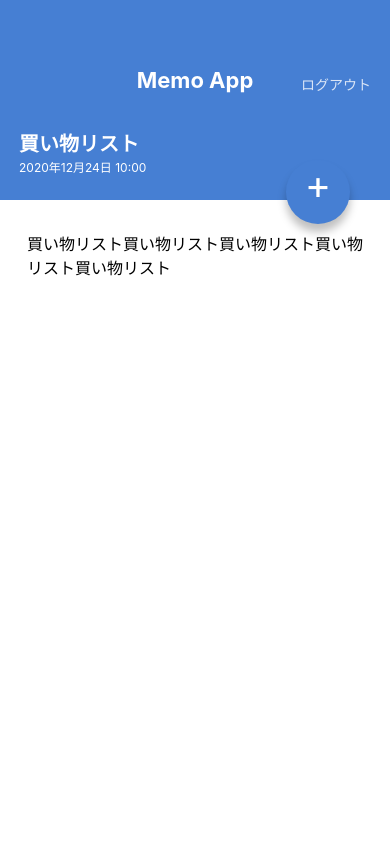
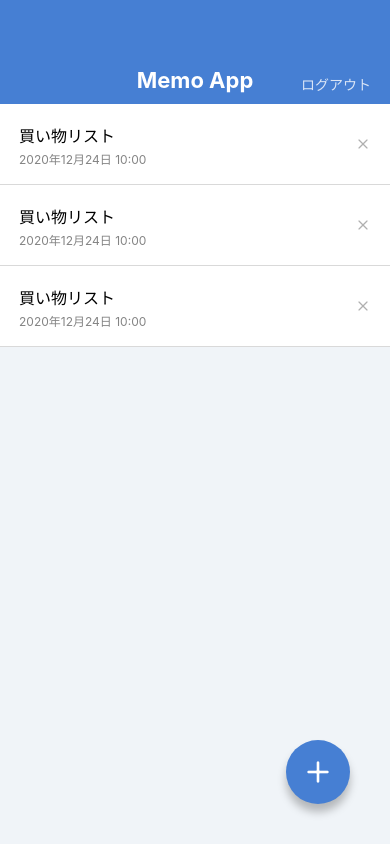
Before and after one commit to whiteononon/memo-app, a React Native app: screen / in a window 390 px wide. Built offline with nearby package versions, Linux system fonts and the light colour scheme.

Commit message:
Icon installed

```diff
--- a/App.jsx
+++ b/App.jsx
@@ -1,10 +1,10 @@
 import React from 'react';
 import MemoListScreen from './src/screens/MemoListScreen';
-import MemoDetailScreen from './src/screens/MemoDetailScreen';
+// import MemoDetailScreen from './src/screens/MemoDetailScreen';
 
 const App = () => (
-  // <MemoListScreen />
-  <MemoDetailScreen />
+  <MemoListScreen />
+  // <MemoDetailScreen />
 );
 
 export default App;
--- a/package.json
+++ b/package.json
@@ -8,6 +8,7 @@
     "eject": "expo eject"
   },
   "dependencies": {
+    "@expo/vector-icons": "^12.0.2",
     "expo": "~40.0.0",
     "expo-status-bar": "~1.0.3",
     "prop-types": "^15.7.2",
--- a/src/components/CircleButton.jsx
+++ b/src/components/CircleButton.jsx
@@ -1,19 +1,25 @@
 import React from 'react';
-import { StyleSheet, View, Text } from 'react-native';
+import { StyleSheet, View } from 'react-native';
 import { shape, string } from 'prop-types';
+import { Feather } from '@expo/vector-icons';
 
 const CircleButton = (props) => {
-  const { children, style } = props;
+  const { style, name } = props;
   return (
     <View style={[styles.circleButton, style]}>
-      <Text style={styles.circleButtonLabel}>{children}</Text>
+      <Feather
+        style={styles.circleButtonLabel}
+        name={name}
+        size={32}
+        color="white"
+      />
     </View>
   );
 };
 
 CircleButton.propTypes = {
-  children: string.isRequired,
   style: shape(),
+  name: string.isRequired,
 };
 
 CircleButton.defaultProps = {
@@ -26,6 +32,7 @@
     width: 64,
     height: 64,
     borderRadius: 32,
+    justifyContent: 'center',
     alignItems: 'center',
     position: 'absolute',
     right: 40,
@@ -36,11 +43,6 @@
     shadowRadius: 8,
     elevation: 8,
   },
-  circleButtonLabel: {
-    flex: 1,
-    color: '#ffffff',
-    fontSize: 40,
-  },
 });
 
 export default CircleButton;
--- a/src/components/MemoList.jsx
+++ b/src/components/MemoList.jsx
@@ -1,5 +1,6 @@
 import React from 'react';
 import { StyleSheet, View, Text } from 'react-native';
+import { Feather } from '@expo/vector-icons';
 
 const MemoList = () => (
   <View>
@@ -9,7 +10,7 @@
         <Text style={styles.memoListItemDate}>2020年12月24日 10:00</Text>
       </View>
       <View style={styles.memoListItemDeleteButton}>
-        <Text>X</Text>
+        <Feather name="x" size={16} color="#b0b0b0" />
       </View>
     </View>
 
@@ -19,7 +20,7 @@
         <Text style={styles.memoListItemDate}>2020年12月24日 10:00</Text>
       </View>
       <View style={styles.memoListItemDeleteButton}>
-        <Text>X</Text>
+        <Feather name="x" size={16} color="#b0b0b0" />
       </View>
     </View>
 
@@ -29,7 +30,7 @@
         <Text style={styles.memoListItemDate}>2020年12月24日 10:00</Text>
       </View>
       <View style={styles.memoListItemDeleteButton}>
-        <Text>X</Text>
+        <Feather name="x" size={16} color="#b0b0b0" />
       </View>
     </View>
   </View>
--- a/src/screens/MemoDetailScreen.jsx
+++ b/src/screens/MemoDetailScreen.jsx
@@ -17,7 +17,10 @@
         買い物リスト買い物リスト買い物リスト買い物リスト買い物リスト
       </Text>
     </ScrollView>
-    <CircleButton style={{ top: 160, bottom: 'auto' }}>+</CircleButton>
+    <CircleButton
+      style={{ top: 160, bottom: 'auto' }}
+      name="edit-2"
+    />
   </View>
 );
 
--- a/src/screens/MemoListScreen.jsx
+++ b/src/screens/MemoListScreen.jsx
@@ -9,7 +9,7 @@
   <View style={styles.container}>
     <AppBar />
     <MemoList />
-    <CircleButton>+</CircleButton>
+    <CircleButton name="plus" />
   </View>
 );
 
```
